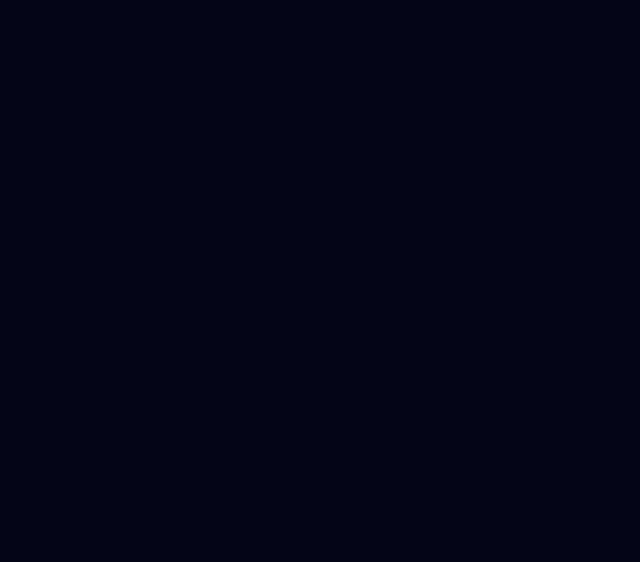
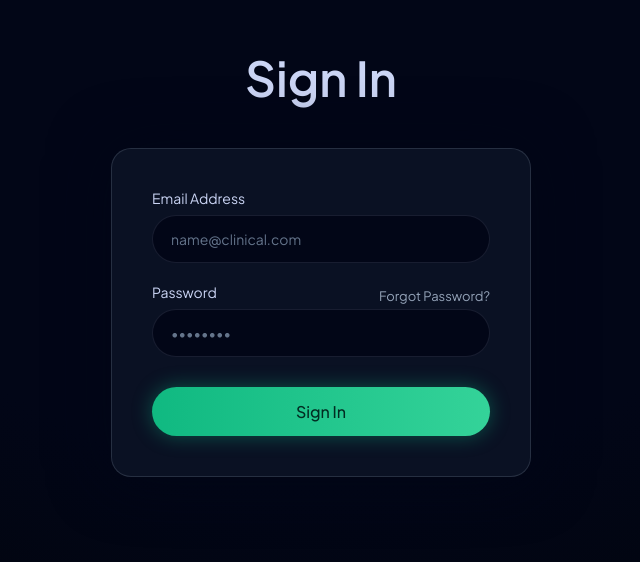
Before and after one commit to IshitaSinha2002/Decode-Health, a React (Vite) app: page /signin in a window 1280 px wide. Before the commit this address had no page. Shown: the part 138-700 px from the top of the page, without its empty margins (319-959 px from the left). Built offline with nearby package versions, Linux system fonts and the light colour scheme.

Commit message:
Adding SignIn Page

```diff
--- a/src/App.jsx
+++ b/src/App.jsx
@@ -1,6 +1,6 @@
 import { BrowserRouter, Routes, Route } from "react-router-dom";
 import HomePage from "./pages/Home/Home.jsx";
-//import SignIn from "./pages/SignIn/SignIn";
+import SignIn from "./pages/SignIn/SignIn";
 //import SignUp from "./pages/SignUp/SignUp";
 
 function App() {
@@ -8,6 +8,7 @@ function App() {
     <BrowserRouter>
       <Routes>
         <Route path="/" element={<HomePage />} />
+        <Route path="/signin" element={<SignIn />} />
       </Routes>
     </BrowserRouter>
   );
--- a/src/pages/SignIn/SignIn.css
+++ b/src/pages/SignIn/SignIn.css
@@ -0,0 +1,99 @@
+/* Page Background */
+.auth-page {
+  height: 100vh;
+  display: flex;
+  flex-direction: column;
+  align-items: center;
+  justify-content: center;
+
+  background: radial-gradient(circle at top, #020617, #020617 60%, #010409);
+  color: white;
+}
+
+/* Title */
+.auth-page h1 {
+  font-size: 48px;
+  margin-bottom: 40px;
+  color: #cbd5f5;
+  font-weight: 600;
+}
+
+/* Card */
+.auth-card {
+  width: 420px;
+  padding: 40px;
+  border-radius: 20px;
+
+  background: rgba(15, 23, 42, 0.7);
+  backdrop-filter: blur(16px);
+
+  border: 1px solid rgba(148, 163, 184, 0.2);
+  box-shadow: 0 0 60px rgba(2, 6, 23, 0.8);
+}
+
+/* Labels */
+.auth-card label {
+  display: block;
+  font-size: 14px;
+  color: #cbd5f5;
+  margin-bottom: 8px;
+}
+
+/* Inputs */
+.auth-card input {
+  width: 100%;
+  padding: 14px 18px;
+  margin-bottom: 20px;
+
+  border-radius: 999px;
+  border: 1px solid rgba(148, 163, 184, 0.15);
+
+  background: #020617;
+  color: white;
+  font-size: 14px;
+  outline: none;
+}
+
+.auth-card input::placeholder {
+  color: #64748b;
+}
+
+/* Password row */
+.password-row {
+  display: flex;
+  justify-content: space-between;
+  align-items: center;
+}
+
+.forgot {
+  font-size: 13px;
+  color: #94a3b8;
+  cursor: pointer;
+}
+
+.forgot:hover {
+  color: #3b82f6;
+}
+
+/* Button */
+.auth-btn {
+  width: 100%;
+  padding: 14px;
+  border-radius: 999px;
+  border: none;
+
+  background: linear-gradient(90deg, #10b981, #34d399);
+  color: #022c22;
+  font-size: 16px;
+  font-weight: 500;
+
+  cursor: pointer;
+  margin-top: 10px;
+
+  box-shadow: 0 0 20px rgba(16, 185, 129, 0.4);
+  transition: 0.3s;
+}
+
+.auth-btn:hover {
+  transform: translateY(-2px);
+}
--- a/src/pages/SignIn/SignIn.jsx
+++ b/src/pages/SignIn/SignIn.jsx
@@ -0,0 +1,25 @@
+import "./SignIn.css";
+
+export default function SignIn() {
+  return (
+    <div className="auth-page">
+      <h1>Sign In</h1>
+
+      <div className="auth-card">
+        {/* Email */}
+        <label>Email Address</label>
+        <input type="email" placeholder="name@clinical.com" />
+
+        {/* Password Row */}
+        <div className="password-row">
+          <label>Password</label>
+          <span className="forgot">Forgot Password?</span>
+        </div>
+
+        <input type="password" placeholder="••••••••" />
+
+        <button className="auth-btn">Sign In</button>
+      </div>
+    </div>
+  );
+}
```
